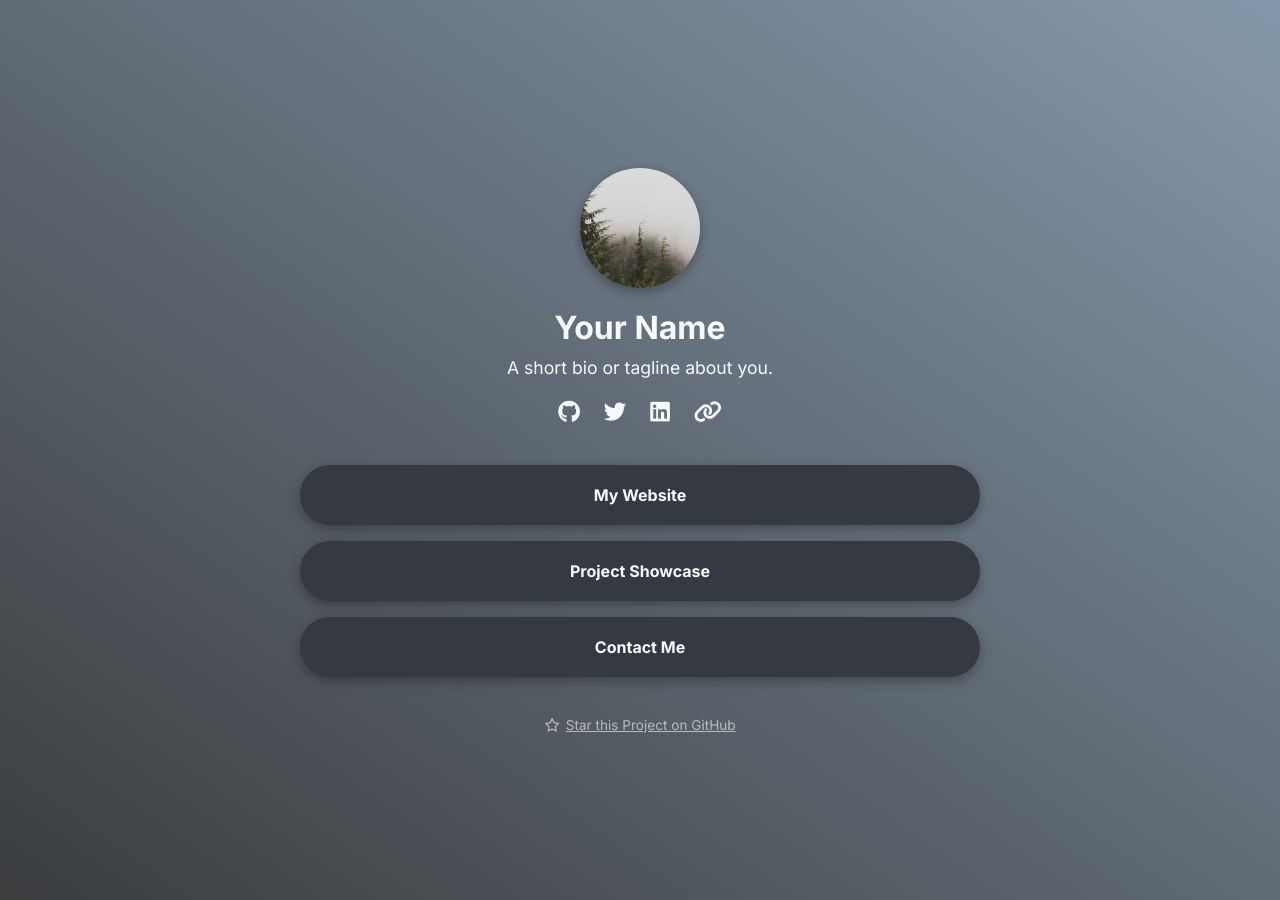
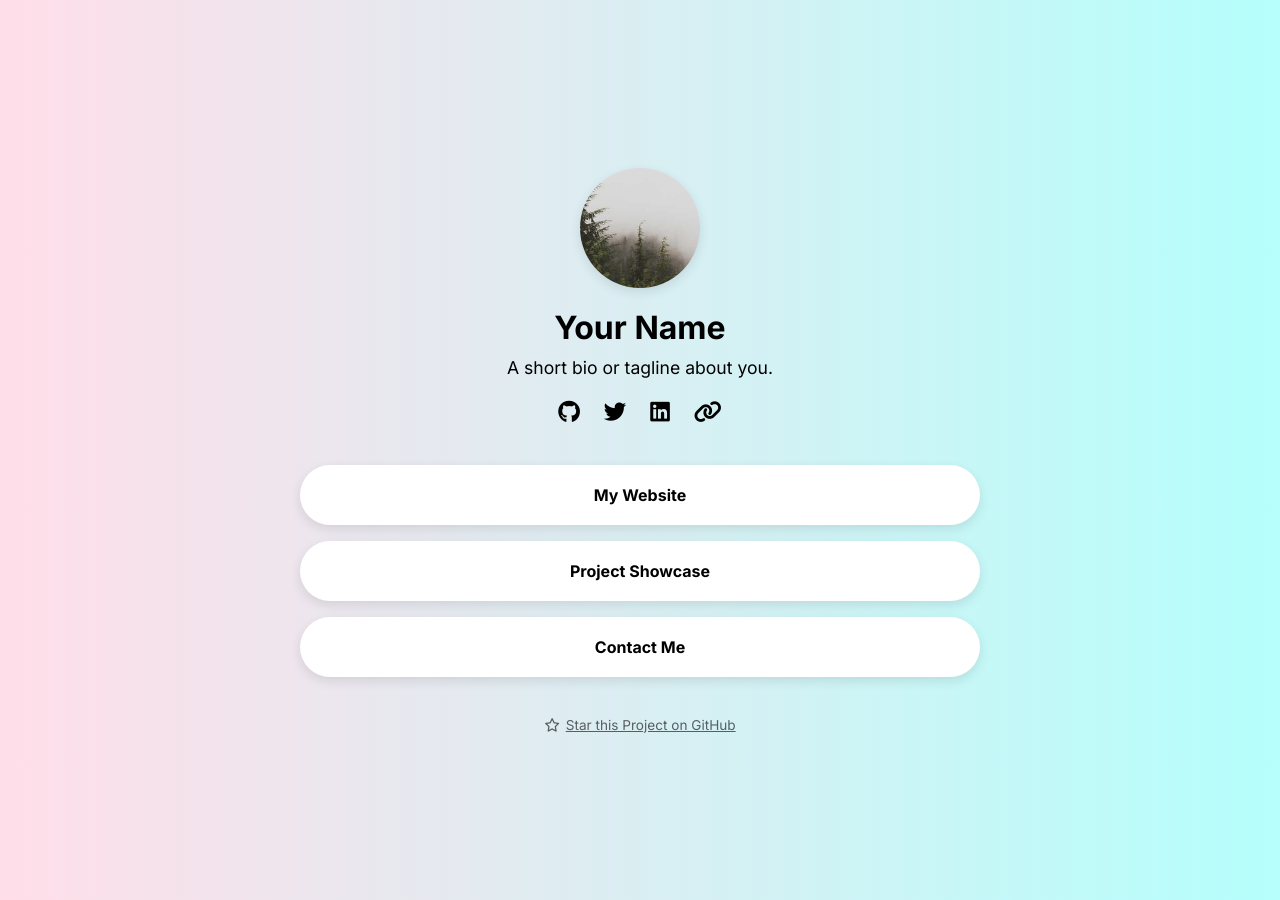
Before and after one commit to MrAdityaSaritaSingh/LinkMap, a Jekyll site: the page built from index.md, in a window 1280 px wide. Built offline with Jekyll 4.4.1, drawn with Linux system fonts in a browser that asks for light colours.

Commit message:
base setup

```diff
--- a/Gemfile
+++ b/Gemfile
@@ -1,3 +1,4 @@
 source "https://rubygems.org"
 gem "jekyll"
 gem "jekyll-seo-tag"
+gem "httparty"
--- a/_config.yml
+++ b/_config.yml
@@ -16,9 +16,12 @@ profile_picture_url: "/assets/images/profile.jpg"
 # -- Appearance --
 # These settings control the look and feel of your page.
 
-skin: "dark" # Options: default, dark, mint, ocean, or your own custom skin.
+# Remote skin will override the local skin if a URL is provided.
+remote_skin:
+    name: "" # The name to save the remote skin as (e.g., "ocean-blue").
+    url: "" # The URL to the remote .scss file.
+
 button_style: "filled" # Options: filled, outline, hard-shadow
-background_image: "" # Optional: Add a URL or local path to an image.
 
 # -- Links --
 # These are the main buttons that will appear on your page.
--- a/_layouts/default.html
+++ b/_layouts/default.html
@@ -39,7 +39,6 @@
     {% endif %}
   {% endif %}
 </head>
-</head>
 <body>
 
   <div class="container">
--- a/_sass/skins/default.scss
+++ b/_sass/skins/default.scss
@@ -1,10 +1,8 @@
-/* skins/default.scss */
 :root {
-  --background-style: linear-gradient(to top right, #F8F9FA, #E9ECEF);
-  --text-color: #212529;
-  --primary-color: #007BFF;
+  --background-style: linear-gradient(to right, #FFDEE9, #B5FFFC);
+  --text-color: #000000;
   --button-color: #FFFFFF;
-  --button-text-color: #212529;
-  --button-hover-color: #F1F3F5;
+  --button-text-color: #000000;
   --shadow-color: rgba(0, 0, 0, 0.1);
+  --primary-color: #007bff;
 }
--- a/assets/main.scss
+++ b/assets/main.scss
@@ -1,6 +1,10 @@
 ---
 ---
-@use "skins/{{ site.skin | default: 'default' }}";
+{% if site.remote_skin.url != "" %}
+  @use "skins/remote/{{ site.remote_skin.name }}";
+{% else %}
+  @use "skins/{{ site.skin | default: 'default' }}";
+{% endif %}
 
 /* --- Base Styles --- */
 body {
```
Also changed, not shown: _scripts/fetch_skin.rb (added, +34 -0 lines), .github/workflows/deploy.yml, Gemfile.lock, 1 other file.
